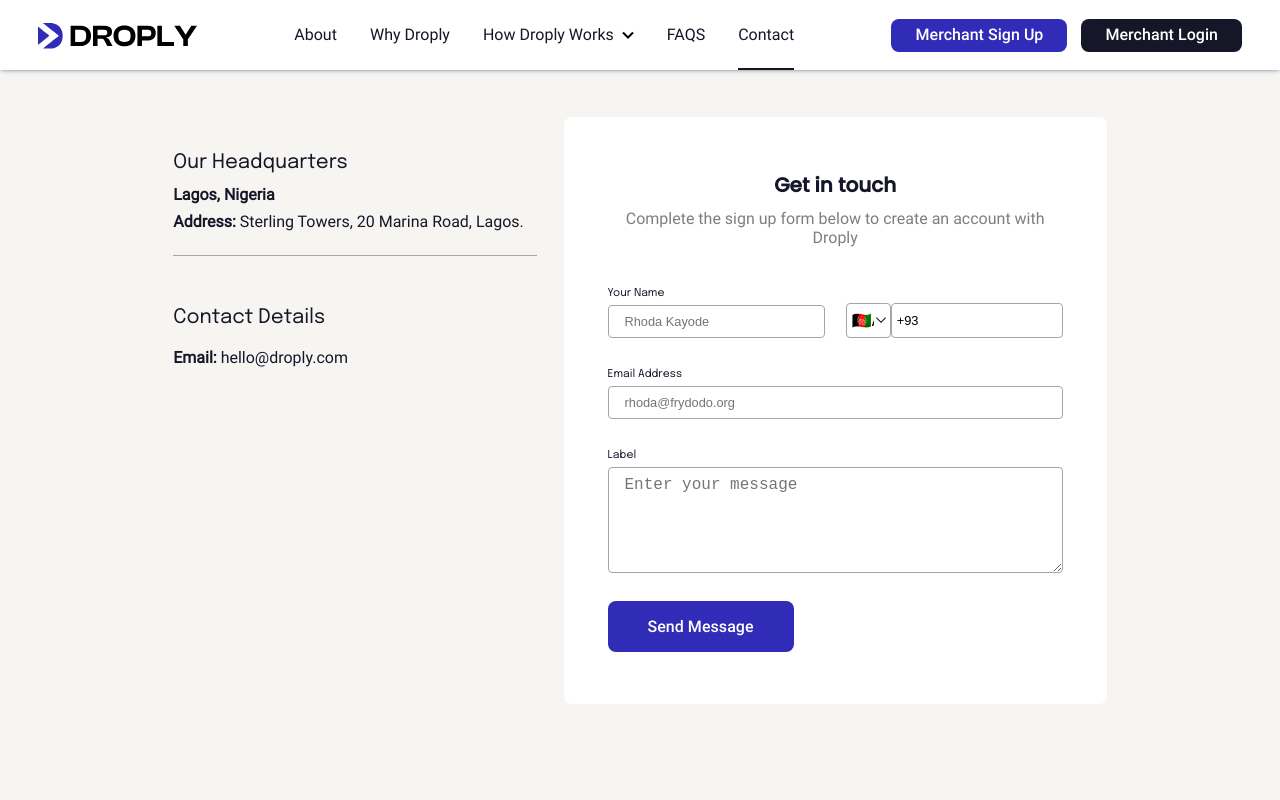
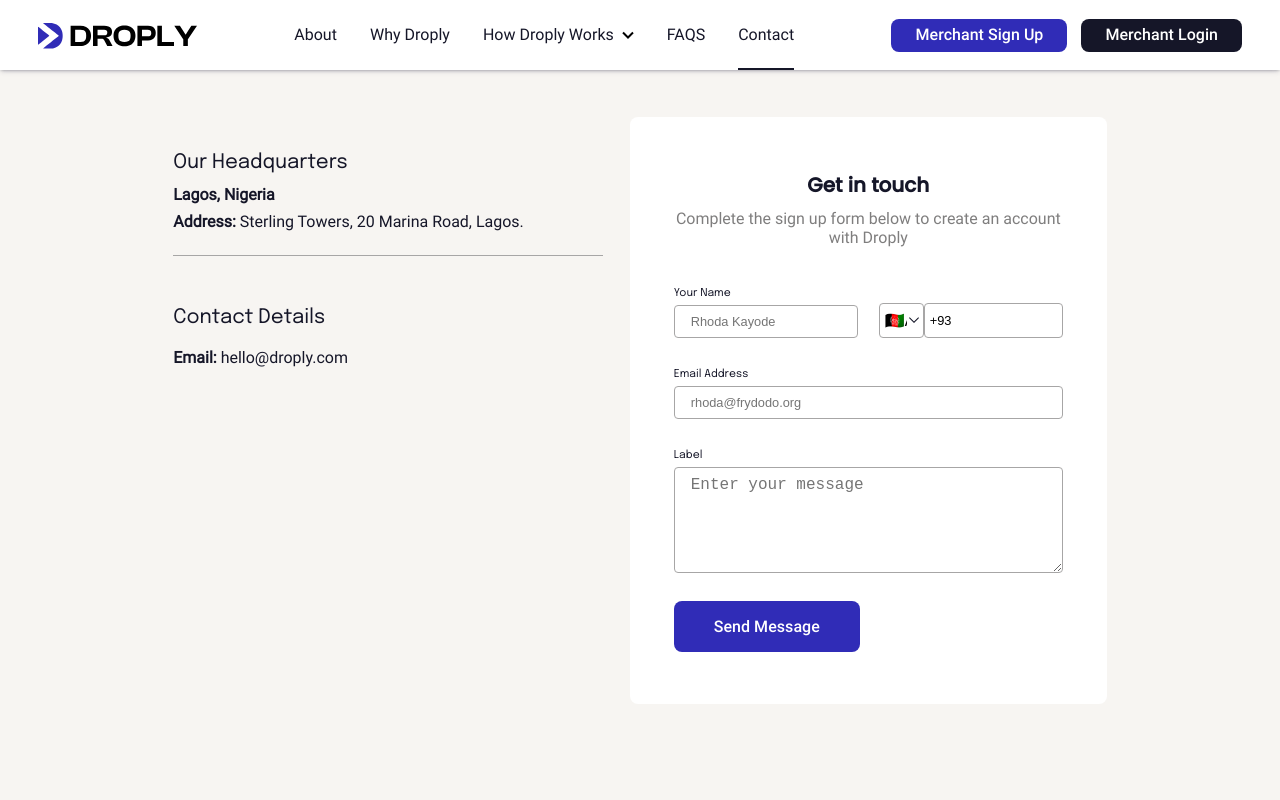
Before and after one commit to barnascript/droplyclone, a Next.js app: page /contact in a window 1280 px wide. Shown: the top 800 px of the page. Built offline with nearby package versions, Linux system fonts and the light colour scheme.

Commit message:
contactForm: responsive design

```diff
--- a/src/components/contactForm/ContactForm.module.scss
+++ b/src/components/contactForm/ContactForm.module.scss
@@ -155,9 +155,10 @@
     max-width: 80%;
     margin: auto;
     .locations {
-      width: 40%;
+      width: 100%;
     }
     .getintouch {
+      width: 100%;
       form {
         display: flex;
         flex-direction: column;
```
